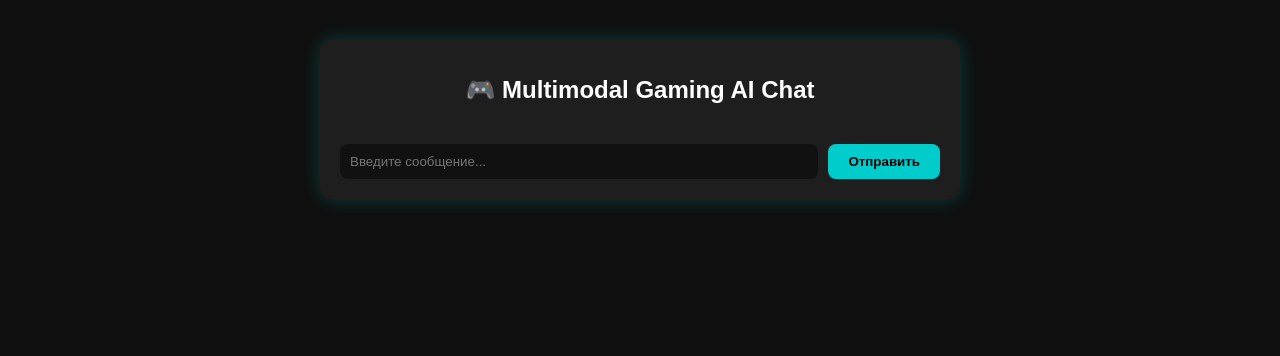
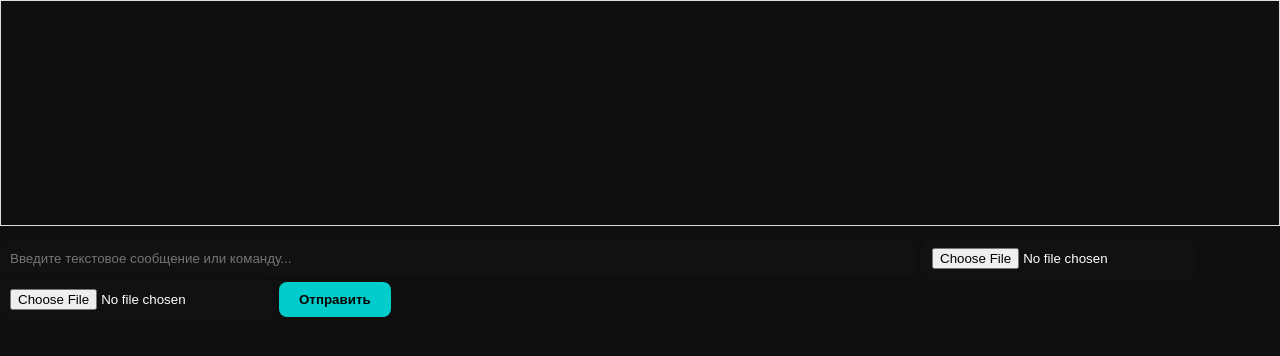
Before and after one commit to pat1one/multimodal-gaming-ai-chat, a React (Vite) app in the folder frontend/: page / in a window 1280 px wide. Shown: the top 356 px of the page. Built offline with nearby package versions, Linux system fonts and the light colour scheme.

Commit message:
Update App.jsx

```diff
--- a/frontend/src/App.jsx
+++ b/frontend/src/App.jsx
@@ -1,47 +1,9 @@
-import React, { useState } from 'react';
+import ChatInterface from "./components/ChatInterface";
 
-function App() {
-  const [messages, setMessages] = useState([]);
-  const [input, setInput] = useState('');
-
-  const sendMessage = async () => {
-    if (!input.trim()) return;
-    const userMessage = { role: 'user', text: input };
-    setMessages((prev) => [...prev, userMessage]);
-
-    const res = await fetch('http://localhost:8000/chat', {
-      method: 'POST',
-      headers: { 'Content-Type': 'application/json' },
-      body: JSON.stringify({ message: input }),
-    });
-
-    const data = await res.json();
-    const botMessage = { role: 'bot', text: data.response };
-    setMessages((prev) => [...prev, botMessage]);
-    setInput('');
-  };
-
+export default function App() {
   return (
-    <div className="chat-container">
-      <h1 className="title">🎮 Multimodal Gaming AI Chat</h1>
-      <div className="chat-box">
-        {messages.map((m, i) => (
-          <div key={i} className={`message ${m.role}`}>
-            {m.text}
-          </div>
-        ))}
-      </div>
-      <div className="input-area">
-        <input
-          value={input}
-          onChange={(e) => setInput(e.target.value)}
-          onKeyDown={(e) => e.key === 'Enter' && sendMessage()}
-          placeholder="Введите сообщение..."
-        />
-        <button onClick={sendMessage}>Отправить</button>
-      </div>
+    <div className="min-h-screen bg-gray-900 text-white flex items-center justify-center p-4">
+      <ChatInterface />
     </div>
   );
 }
-
-export default App;
```
